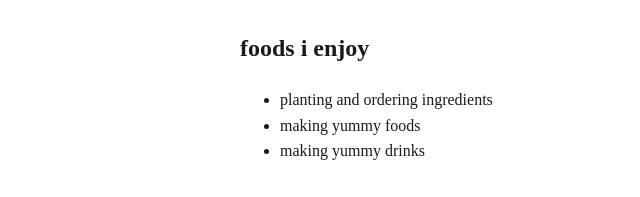
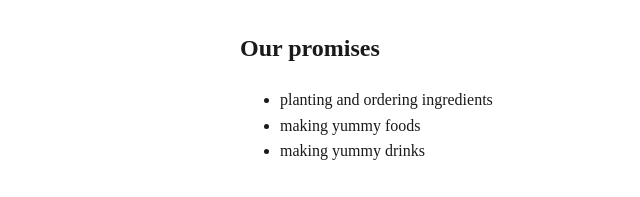
Before and after one commit to isaacgaita-stack/cooking-tamu-foods, a plain HTML site: page index.html in a window 1280 px wide. Shown: the part 547-744 px from the top of the page, 0-640 px from the left. Drawn offline with Linux system fonts and the light colour scheme.

Commit message:
fixed the bugs

```diff
--- a/index.html
+++ b/index.html
@@ -45,7 +45,7 @@
 
       </section>
       <section>
-      <h2>foods i enjoy</h2>
+      <h2>Our promises </h2>
       <ul id="item-list"></ul>
       </section>
       </main>
```
Also changed, not shown: about.html (+1 -1 lines).
